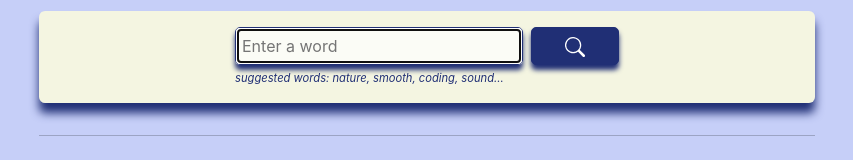
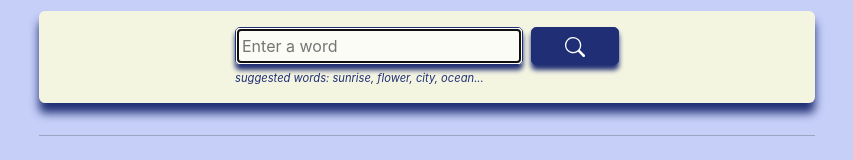
Before and after one commit to Myrtaru/react-dictionary, a React (Create React App) app: page / in a window 1280 px wide. Shown: the part 368-528 px from the top of the page, without its empty margins (213-1066 px from the left). Built offline with nearby package versions, Linux system fonts and the light colour scheme.

Commit message:
changed suggested words

```diff
--- a/src/Dictionary.js
+++ b/src/Dictionary.js
@@ -47,7 +47,7 @@ export default function Dictionary() {
                   autoFocus="on"
                 />
                 <div className="keywords">
-                  suggested words: nature, smooth, coding, sound...
+                  suggested words: sunrise, flower, city, ocean...
                 </div>
               </label>
               <button type="submit" className="Button">
```
